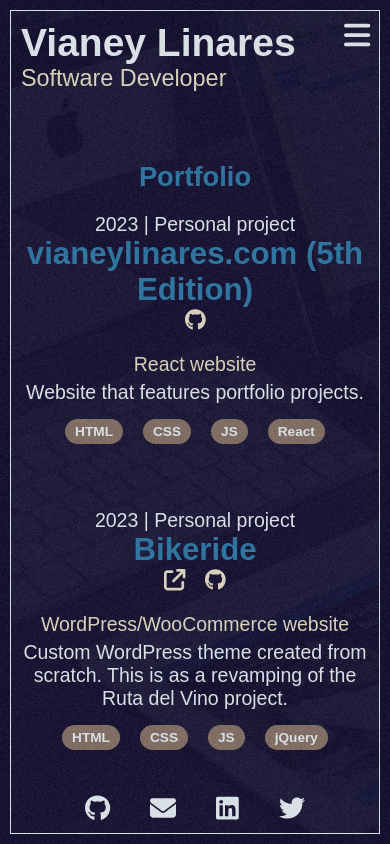
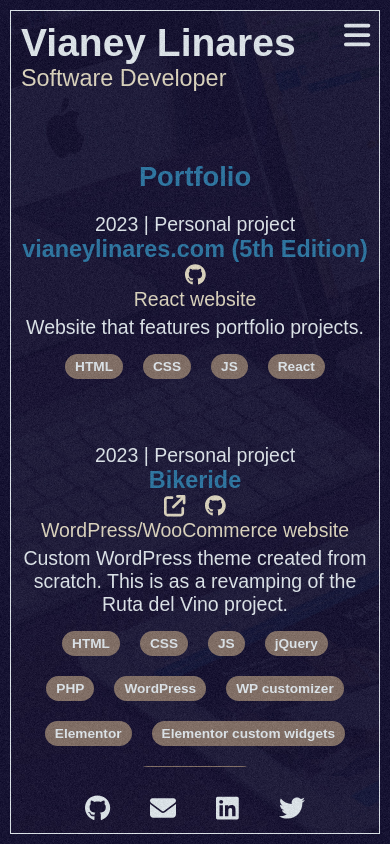
Before and after one commit to vianeylinares/vl-react, a React (Create React App) app: page /work in a window 390 px wide. Built offline with nearby package versions, Linux system fonts and the light colour scheme.

Commit message:
Modified Portfolio projects titles. Title tags were changed to h3.

```diff
--- a/src/components/Work.js
+++ b/src/components/Work.js
@@ -14,13 +14,13 @@ export const Work = () => {
             <article key={project.id} className='work-item'>
               <div>
                 <span className='year'>{project.year}</span> | <span className='company'>{project.company}</span>
-                <h2 className='title'>
+                <h3 className='title'>
                   {project.name}
                   <span>
                     {project.url !== '' && <sup><a href={project.url} target="_blank" rel="noreferrer"><FontAwesomeIcon icon={faExternalLink} /></a></sup>}
                     {project.github !== '' && <sup><a href={project.github} target="_blank" rel="noreferrer"><FontAwesomeIcon icon={faGithub} /></a></sup>}
                   </span>
-                </h2>
+                </h3>
               </div>
               <p className='type'>{project.categories}</p>
               <p className='description'>{project.description}</p>
--- a/src/index.css
+++ b/src/index.css
@@ -486,7 +486,7 @@ p.strong.italic{
 }
 
 .work-item .title{
-  font-size: 3.5vw;
+  font-size: 2vw;
   color: var(--light-blue);
 }
 
@@ -532,7 +532,7 @@ p.strong.italic{
 
 @media(max-width: 767px) and (orientation: landscape){
   .work-item .title{
-    font-size: 5vw;
+    font-size: 4vw;
   }
   .work-item .title sup a,
   .work-item .title sup a:hover{
@@ -542,7 +542,7 @@ p.strong.italic{
 
 @media(max-width: 767px) and (orientation: portrait){
   .work-item .title{
-    font-size: 8vw;
+    font-size: 6vw;
   }
 
   .work-item .title sup a,
```
